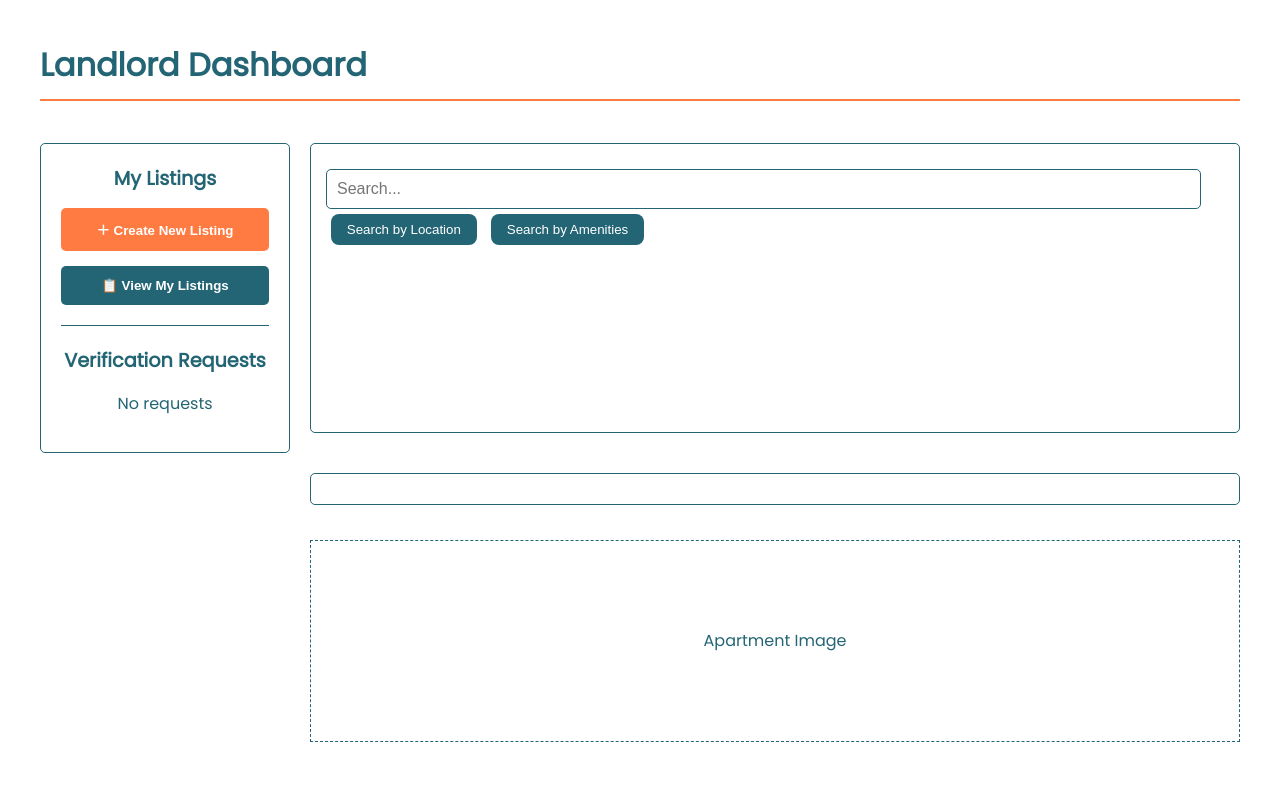
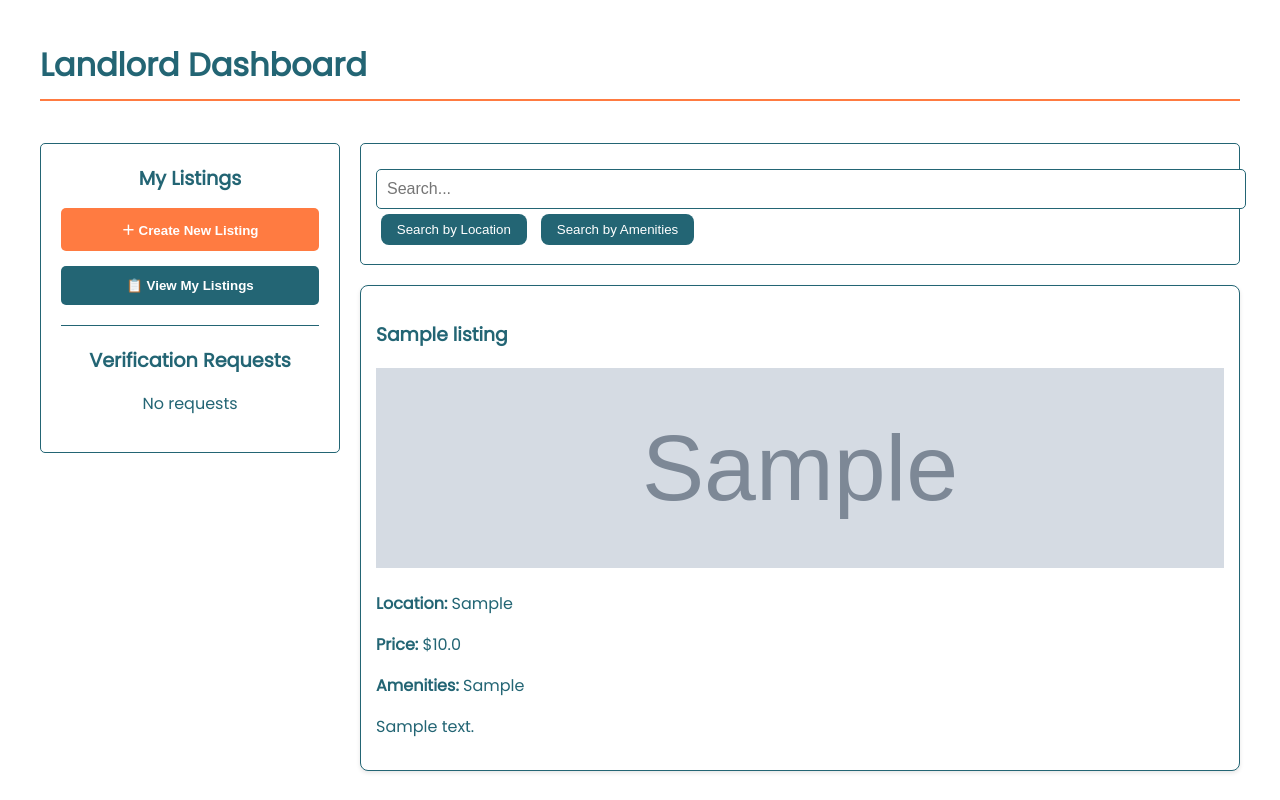
Before and after one commit to Imuugi/Projectforinfo, a Flask app: page /landlordhome in a window 1280 px wide. Run offline with Flask 3, Linux system fonts and the light colour scheme; tables that the repository leaves empty hold one stand-in row (values such as "Sample post"); grey boxes marked "Sample" are stand-in pictures; parts of the project's set-up code (start-up, migrations or seed data) failed here and were passed over.

Commit message:
apartments display on homepages

```diff
--- a/App/templates/landlordhome.html
+++ b/App/templates/landlordhome.html
@@ -21,9 +21,10 @@
       color: var(--primary-color);
       background-color: var(--background-color);
       display: grid;
-      grid-template-columns: 250px 1fr;
+      grid-template-columns: 300px 1fr;
       gap: 20px;
     }
+
     .user-info {
       position: fixed;
       top: 20px;
@@ -39,85 +40,20 @@
       grid-column: 1 / -1;
     }
 
-    .search-box {
-      background-color: white;
-      padding: 15px;
-      border-radius: 5px;
-      margin-bottom: 20px;
-      border: 1px solid var(--primary-color);
-      grid-column: 2;
-    }
-
-    .search-box input[type="text"] {
-      width: 95%;
-      padding: 10px;
-      margin-top: 10px;
-      border: 1px solid var(--primary-color);
-      border-radius: 5px;
-      font-size: 1rem;
-      color: var(--primary-color);
-    }
-
-    .filters {
-      display: flex;
-      gap: 15px;
-      margin-bottom: 20px;
-      grid-column: 2;
-    }
-
-    .filters div {
-      padding: 8px 15px;
-      background-color: var(--primary-color);
-      color: white;
-      border-radius: 20px;
-      cursor: pointer;
-    }
-
-    .apartment-card {
-      border: 1px solid var(--primary-color);
-      border-radius: 5px;
-      padding: 15px;
-      margin-bottom: 15px;
-      background-color: white;
-      grid-column: 2;
-    }
-
-    .stars {
-      color: var(--accent-color);
-    }
-
-    .image-placeholder {
-      height: 200px;
-      background-color: white;
-      border: 1px dashed var(--primary-color);
-      display: flex;
-      align-items: center;
-      justify-content: center;
-      color: var(--primary-color);
-      grid-column: 2;
-    }
-
-    .search-options button {
-      margin: 0.3rem;
-      padding: 0.5rem 1rem;
-      border: none;
-      background-color: var(--primary-color);
-      color: white;
-      border-radius: 8px;
-      cursor: pointer;
-      transition: background-color 0.3s ease;
-    }
-
-    .search-options button:hover {
-      background-color: #1e5562;
-    }
-
     .landlord-sidebar {
       background-color: white;
       padding: 20px;
       border-radius: 5px;
       border: 1px solid var(--primary-color);
       height: fit-content;
+    }
+
+    .landlord-header {
+      color: var(--primary-color);
+      font-size: 1.2rem;
+      margin-bottom: 15px;
+      text-align: center;
+      font-weight: bold;
     }
 
     .landlord-actions {
@@ -149,20 +85,6 @@
       background-color: var(--primary-color);
     }
 
-    .landlord-header {
-      color: var(--primary-color);
-      font-size: 1.2rem;
-      margin-bottom: 15px;
-      text-align: center;
-      font-weight: bold;
-    }
-
-    hr {
-      margin: 20px 0;
-      border: none;
-      border-top: 1px solid var(--primary-color);
-    }
-
     .verification-requests form button {
       font-size: 0.8rem;
       padding: 5px 10px;
@@ -175,6 +97,88 @@
       border: 1px solid var(--primary-color);
       border-radius: 5px;
     }
+
+    hr {
+      margin: 20px 0;
+      border: none;
+      border-top: 1px solid var(--primary-color);
+    }
+
+    .main-content {
+      grid-column: 2;
+      display: flex;
+      flex-direction: column;
+      gap: 20px;
+    }
+
+    .search-box {
+      background-color: white;
+      padding: 15px;
+      border-radius: 5px;
+      border: 1px solid var(--primary-color);
+    }
+
+    .search-box input[type="text"] {
+      width: 100%;
+      padding: 10px;
+      margin-top: 10px;
+      border: 1px solid var(--primary-color);
+      border-radius: 5px;
+      font-size: 1rem;
+      color: var(--primary-color);
+    }
+
+    .search-options button {
+      margin: 0.3rem;
+      padding: 0.5rem 1rem;
+      border: none;
+      background-color: var(--primary-color);
+      color: white;
+      border-radius: 8px;
+      cursor: pointer;
+      transition: background-color 0.3s ease;
+    }
+
+    .search-options button:hover {
+      background-color: #1e5562;
+    }
+
+    .listings-container {
+      display: grid;
+      grid-template-columns: 1fr;
+      gap: 20px;
+    }
+
+    @media (min-width: 768px) {
+      .listings-container {
+        grid-template-columns: repeat(auto-fill, minmax(500px, 1fr));
+      }
+    }
+
+    .apartment-card {
+      background: white;
+      border: 1px solid var(--primary-color);
+      border-radius: 8px;
+      padding: 15px;
+      box-shadow: 0 2px 4px rgba(0,0,0,0.1);
+      width: 100%;
+      box-sizing: border-box;
+    }
+
+    .image-placeholder {
+      width: 100%;
+      height: 200px;
+      background: #f0f0f0;
+      display: flex;
+      align-items: center;
+      justify-content: center;
+      color: #666;
+    }
+
+    .stars {
+      color: var(--accent-color);
+    }
+
   </style>
 </head>
 <body>
@@ -219,6 +223,7 @@
     </div>
   </div>
 
+  <div class="main-content">
     <div class="search-box">
       <form method="GET" action="/ldsearch">
         <input type="text" name="query" placeholder="Search..." required />
@@ -229,12 +234,22 @@
       </form>
     </div>
 
+    <div class="listings-container">
+      {% for listing in listings %}
       <div class="apartment-card">
-    <!-- Apartment Listings (optional if you want them in center) -->
+        <h3>{{ listing.title }}</h3>
+        {% if listing.image %}
+          <img src="{{ listing.image }}" alt="Apartment Image" style="width: 100%; height: 200px; object-fit: cover;">
+        {% else %}
+          <div class="image-placeholder">No Image Available</div>
+        {% endif %}
+        <p><strong>Location:</strong> {{ listing.location }}</p>
+        <p><strong>Price:</strong> ${{ listing.price }}</p>
+        <p><strong>Amenities:</strong> {{ listing.amenities }}</p>
+        <p>{{ listing.description }}</p>
       </div>
-
-  <div class="image-placeholder">
-    Apartment Image
+      {% endfor %}
+    </div>
   </div>
 </body>
 </html>
--- a/App/views/index.py
+++ b/App/views/index.py
@@ -1,5 +1,6 @@
 from flask import Blueprint, redirect, render_template, request, send_from_directory, jsonify
 from App.controllers import create_user, initialize,get_user_by_username
+from App.models import ApartmentListing
 
 index_views = Blueprint('index_views', __name__, template_folder='../templates')
 
@@ -18,11 +19,13 @@ def health_check():
 
 @index_views.route('/homepage', methods=['GET'])
 def get_home_page():
-    return render_template('homepage.html')
+    all_apartments = ApartmentListing.query.all()
+    return render_template('homepage.html', listings=all_apartments)
 
 @index_views.route('/landlordhome')
 def landlord_home():
-    return render_template('landlordhome.html')
+    all_apartments = ApartmentListing.query.all()
+    return render_template('landlordhome.html', listings=all_apartments)
 
 @index_views.route('/landlord-login.html')
 def show_landlord_login():
--- a/App/views/landlord.py
+++ b/App/views/landlord.py
@@ -102,4 +102,4 @@ def accept_request():
 def decline_request():
     request_id = request.form['request_id']
     delete_request(request_id)
-    return render_template('landlordhome.html')
+    return render_template('landlordhome.html', listings=ApartmentListing.query.all())
```
Also changed, not shown: App/templates/homepage.html (+19 -3 lines). Lines whose indentation alone changed are shown as unchanged.
